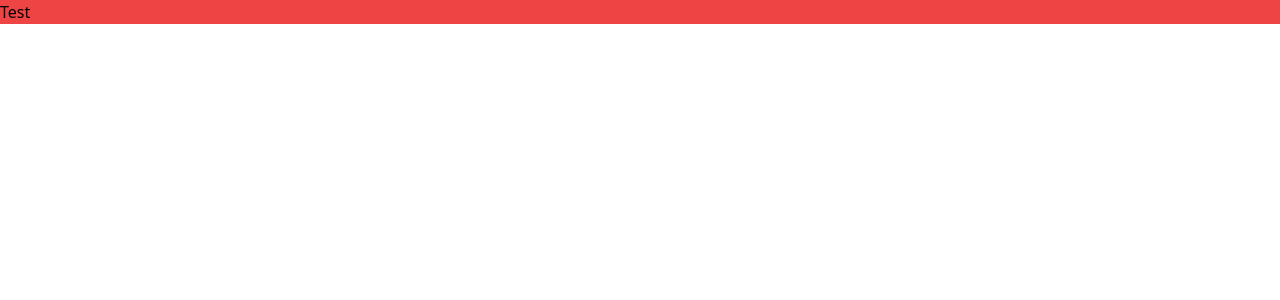
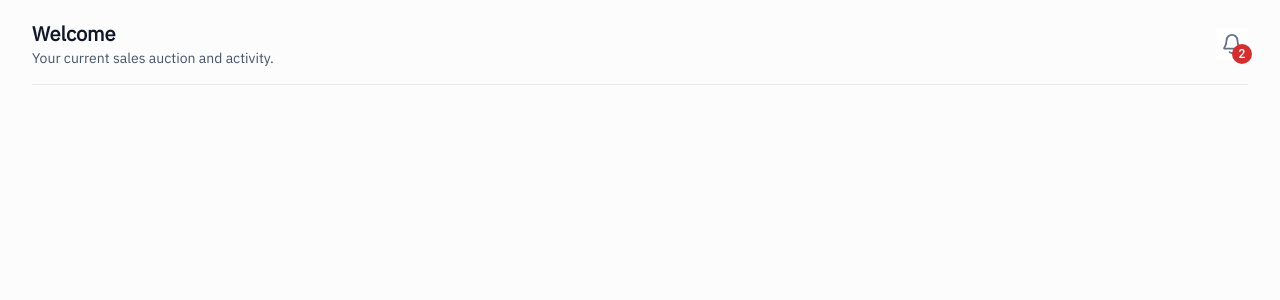
Before and after one commit to MobolajiRichard/rayda_test, a React (Vite) app: page / in a window 1280 px wide. Shown: the top 300 px of the page. Built offline with nearby package versions, Linux system fonts and the light colour scheme.

Commit message:
welcome header created

```diff
--- a/src/App.tsx
+++ b/src/App.tsx
@@ -1,10 +1,10 @@
-
+import Header from "./components/Header"
 
 function App() {
 
   return (
-    <div className="App">
-     <p className="bg-red-500">Test</p>
+    <div className="min-h-screen flex flex-col items-center pt-5 px-8 bg-[#FCFCFD]">
+      <Header/>
     </div>
   )
 }
--- /dev/null
+++ b/src/components/Header.tsx
@@ -0,0 +1,42 @@
+import { Badge } from "@mui/material";
+
+const Header = () => {
+  return (
+    <div className="flex justify-between w-full items-center border-b border-gray-200 pb-4">
+      <div>
+        <p className="font-plex font-bold text-xl text-[#101828]">Welcome</p>
+        <p className="text-sm font-plex text-[#475467]">
+          Your current sales auction and activity.
+        </p>
+      </div>
+      <div className="bg-white w-8 h-8 flex items-center justify-center rounded-sm">
+        <Badge
+          color="error"
+          badgeContent={2}
+          anchorOrigin={{
+            vertical: "bottom",
+            horizontal: "right",
+          }}
+        >
+          <svg
+            width="20"
+            height="20"
+            viewBox="0 0 20 22"
+            fill="none"
+            xmlns="http://www.w3.org/2000/svg"
+          >
+            <path
+              d="M7.35419 20C8.05933 20.6224 8.98557 21 10 21C11.0145 21 11.9407 20.6224 12.6458 20M16 7C16 5.4087 15.3679 3.88258 14.2427 2.75736C13.1174 1.63214 11.5913 1 10 1C8.40872 1 6.8826 1.63214 5.75738 2.75736C4.63216 3.88258 4.00002 5.4087 4.00002 7C4.00002 10.0902 3.22049 12.206 2.34968 13.6054C1.61515 14.7859 1.24788 15.3761 1.26134 15.5408C1.27626 15.7231 1.31488 15.7926 1.46179 15.9016C1.59448 16 2.19261 16 3.38887 16H16.6112C17.8074 16 18.4056 16 18.5382 15.9016C18.6852 15.7926 18.7238 15.7231 18.7387 15.5408C18.7522 15.3761 18.3849 14.7859 17.6504 13.6054C16.7795 12.206 16 10.0902 16 7Z"
+              stroke="#667085"
+              stroke-width="2"
+              stroke-linecap="round"
+              stroke-linejoin="round"
+            />
+          </svg>
+        </Badge>
+      </div>
+    </div>
+  );
+};
+
+export default Header;
--- a/src/index.css
+++ b/src/index.css
@@ -1,3 +1,4 @@
+@import url('https://fonts.googleapis.com/css2?family=IBM+Plex+Sans&display=swap');
 @tailwind base;
 @tailwind components;
 @tailwind utilities;
--- a/tailwind.config.cjs
+++ b/tailwind.config.cjs
@@ -4,7 +4,11 @@ module.exports = {
     "./src/**/*.{js,jsx,ts,tsx}",
   ],
   theme: {
-    extend: {},
+    extend: {
+      fontFamily:{
+        plex: ['IBM Plex Sans', 'sans-serif']
+      }
+    },
   },
   plugins: [],
 }
```
